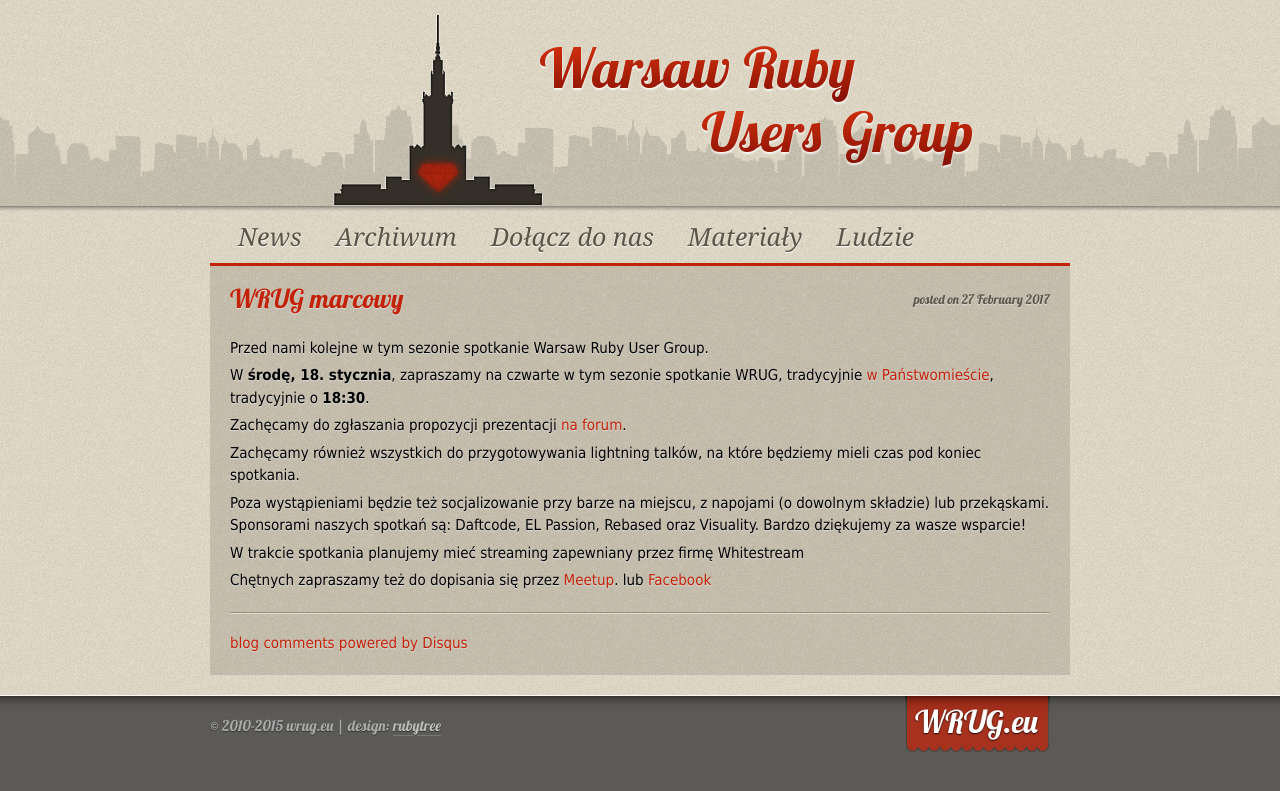
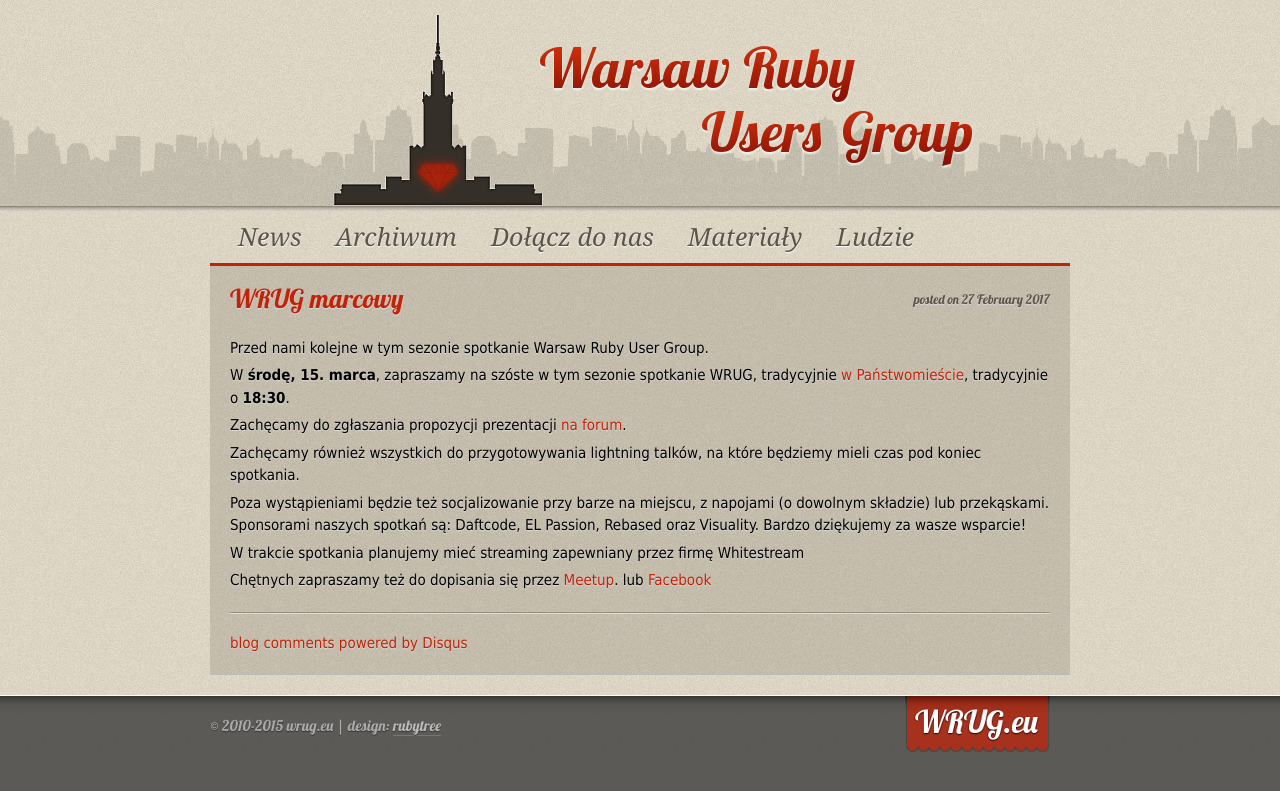
Before and after one commit to wrug/wrug.eu, a Jekyll site: the page built from _posts/2017-02-27-spotkanie-marcowe.md, in a window 1280 px wide. Shown: the top 791 px of the page. Built offline with Jekyll 4.4.1, drawn with Linux system fonts in a browser that asks for light colours; comment, search, counter and statistics services are not loaded.

Commit message:
March 2017: change date

```diff
--- a/_posts/2017-02-27-spotkanie-marcowe.md
+++ b/_posts/2017-02-27-spotkanie-marcowe.md
@@ -5,7 +5,7 @@
 
 Przed nami kolejne w tym sezonie spotkanie Warsaw Ruby User Group.
 
-W **środę, 18. stycznia**, zapraszamy na czwarte w tym sezonie spotkanie
+W **środę, 15. marca**, zapraszamy na szóste w tym sezonie spotkanie
 WRUG, tradycyjnie [w Państwomieście](http://panstwomiasto.pl),
 tradycyjnie o **18:30**.
 
```
